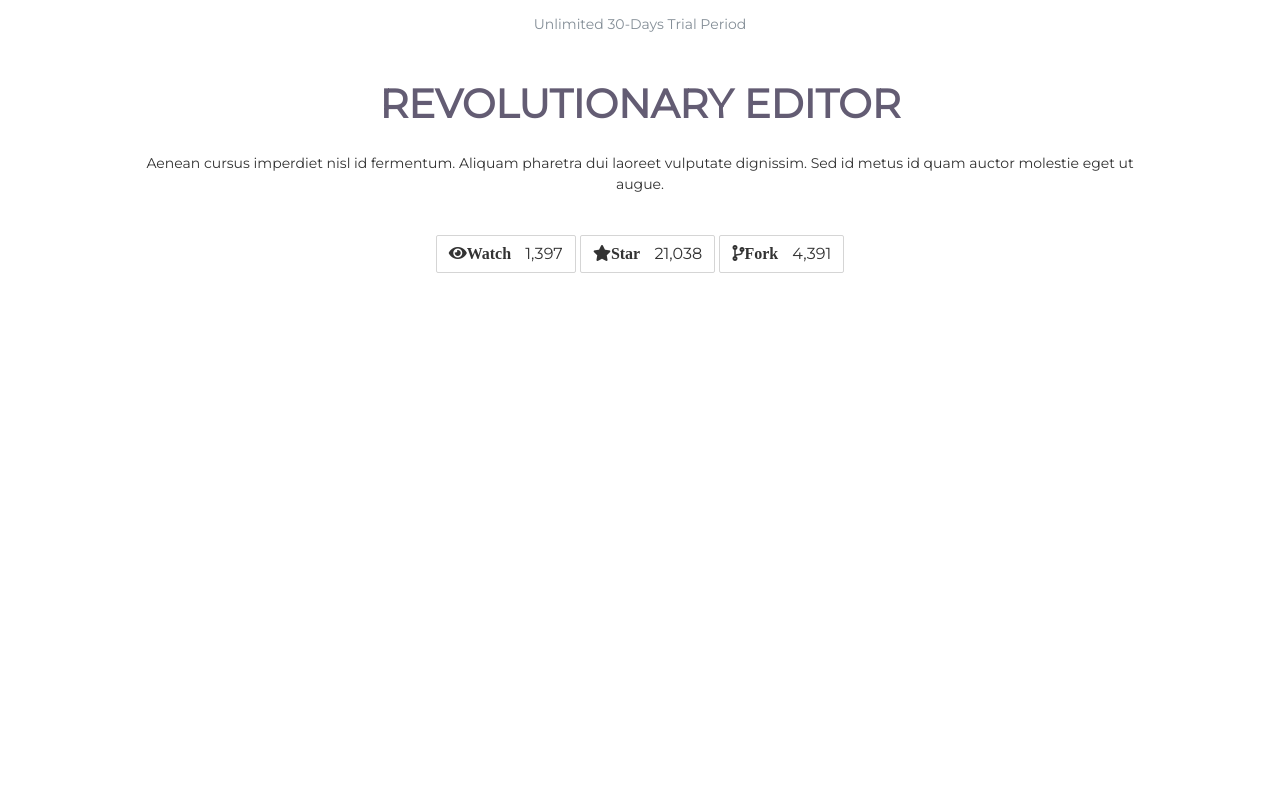
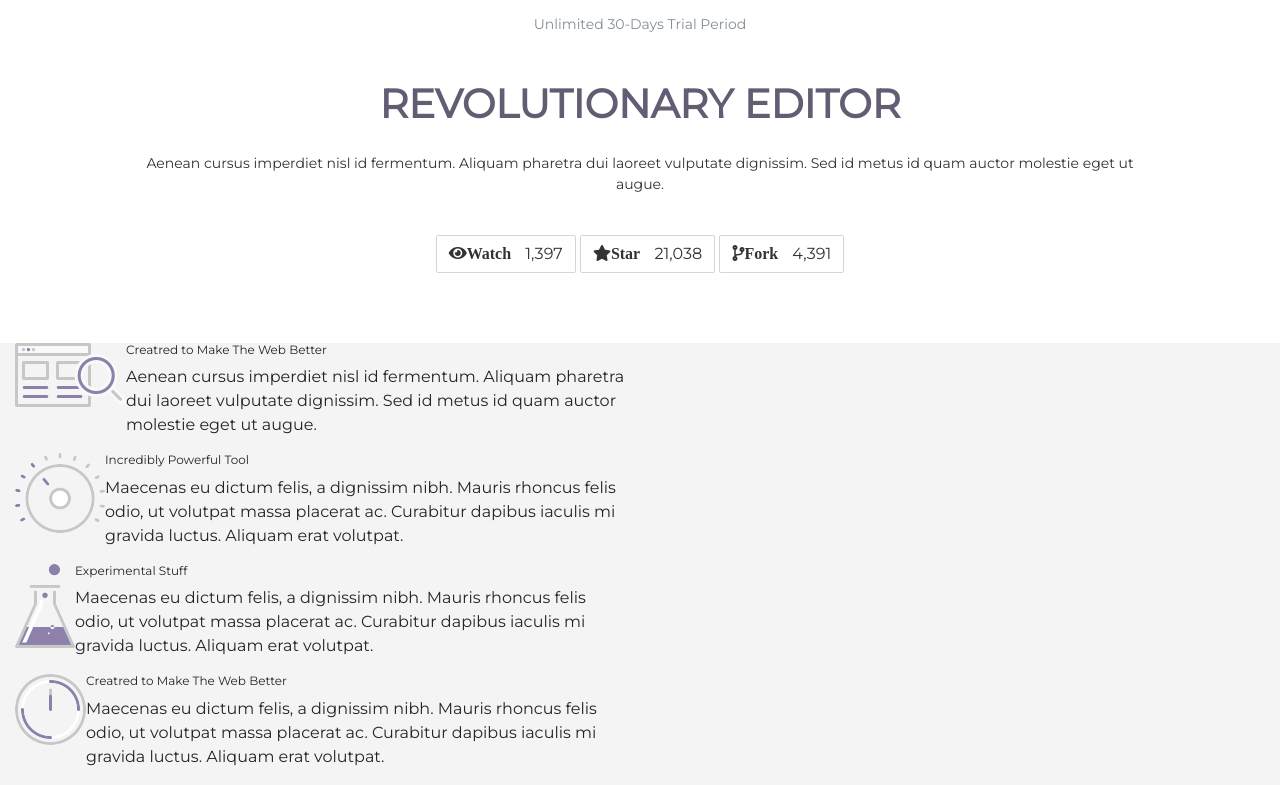
Before and after one commit to GeekHub-FrontEnd-CMS-Online-8/Aleksandr_Plakhotnii_HW_7, a plain HTML site: page app/index.html in a window 1280 px wide. Shown: the part 935-1720 px from the top of the page. Before the commit the page ends 1278 px from the top, so only its background shows below. Drawn offline with nearby package versions, Linux system fonts and the light colour scheme.

Commit message:
add new block

```diff
--- a/app/index.html
+++ b/app/index.html
@@ -82,6 +82,51 @@
         </div>
     </div>
 </section>
+<section class="features">
+    <div class="container-fluid">
+        <div class="row">
+            <div class="col-6">
+                <div class="box">
+                    <a href="#"><img src="img/icon-1.png" alt="icon-1"></a>
+                    <div class="box-text">
+                        <h3>Creatred to Make The Web Better</h3>
+                        <p>Aenean cursus imperdiet nisl id fermentum. Aliquam
+                            pharetra dui laoreet vulputate dignissim. Sed id metus
+                            id quam auctor molestie eget ut augue.</p>
+                    </div>
+                </div>
+                <div class="box">
+                    <a href="#"><img src="img/icon-2.png" alt="icon-2"></a>
+                    <div class="box-text">
+                        <h3>Incredibly Powerful Tool</h3>
+                        <p>Maecenas eu dictum felis, a dignissim nibh. Mauris rhoncus
+                            felis odio, ut volutpat massa placerat ac. Curabitur dapibus
+                            iaculis mi gravida luctus. Aliquam erat volutpat. </p>
+                    </div>
+                </div>
+                <div class="box">
+                    <a href="#"><img src="img/icon-3.png" alt="icon-3"></a>
+                    <div class="box-text">
+                        <h3>Experimental Stuff</h3>
+                        <p>Maecenas eu dictum felis, a dignissim nibh. Mauris rhoncus
+                            felis odio, ut volutpat massa placerat ac. Curabitur dapibus
+                            iaculis mi gravida luctus. Aliquam erat volutpat. </p>
+                    </div>
+                </div>
+                <div class="box">
+                    <a href="#"><img src="img/icon-4.png" alt="icon-4"></a>
+                    <div class="box-text">
+                        <h3>Creatred to Make The Web Better</h3>
+                        <p>Maecenas eu dictum felis, a dignissim nibh. Mauris rhoncus felis
+                            odio, ut volutpat massa placerat ac. Curabitur dapibus iaculis mi
+                            gravida luctus. Aliquam erat volutpat. </p>
+                    </div>
+                </div>
+            </div>
+            <div class="col-6"></div>
+        </div>
+    </div>
+</section>
 <!--Scripts-->
 <script src="libs/jquery/dist/jquery.slim.js"></script>
 <script src="https://cdnjs.cloudflare.com/ajax/libs/tether/1.4.4/js/tether.min.js"></script>
--- a/app/scss/style.scss
+++ b/app/scss/style.scss
@@ -7,6 +7,10 @@ body {
     height: 104px;
     align-items: center;
   }
+}
+
+li {
+  list-style-type: none;
 }
 
 .navbar-light .nav-item .nav-link {
@@ -106,15 +110,28 @@ body {
     border-radius: 2px;
     a {
       color: #333333;
-
       i {
         padding-right: 10px;
       }
-    span {
-      a {
-        border: 1px solid #d5d5d5;
+      span {
+        a {
+          border: 1px solid #d5d5d5;
+        }
       }
-    }
     }
   }
 }
+
+.features {
+  background: #f4f4f4;
+  .box {
+    display: flex;
+    align-items: flex-start;
+    h3 {
+      font-size: 12px;
+    }
+    h {
+      font-size: 10px;
+    }
+  }
+}
```
Also changed, not shown: app/css/style.css, app/img/icon-1.png (added), app/img/icon-2.png (added), app/img/icon-3.png (added), app/img/icon-4.png (added), app/scss/style.css, 1 other file.
